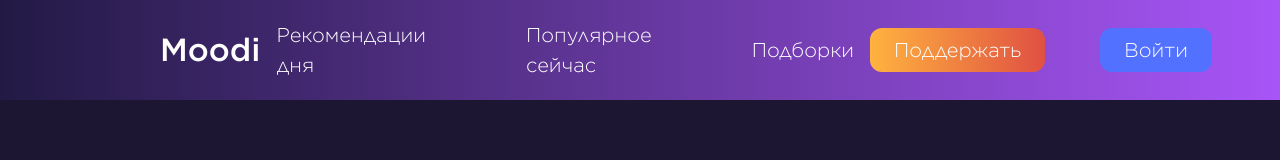
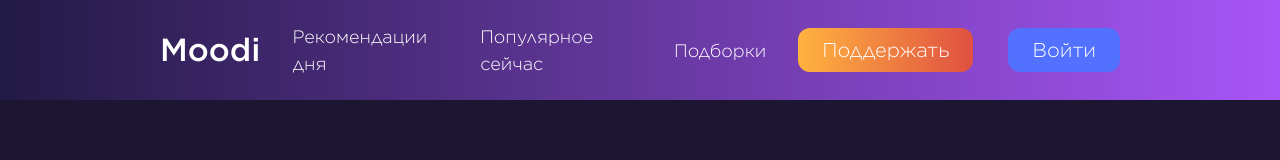
Before and after one commit to Ramaxa96/movie-app, a React (Vite) app in the folder frontend/: page / in a window 1280 px wide. Shown: the top 160 px of the page. Built offline with nearby package versions, Linux system fonts and the light colour scheme.

Commit message:
chore: minore changes in header

```diff
--- a/frontend/src/components/Header/Header.jsx
+++ b/frontend/src/components/Header/Header.jsx
@@ -7,9 +7,15 @@ const Header = () => {
             <a className='header__title' href="/">Moodi</a>
             <nav className="header__menu">
                 <ul className="header__menu-list">
-                    <li className="header__menu_item"><a href='/'>Рекомендации дня</a></li>
-                    <li className="header__menu_item"><a href='/'>Популярное сейчас</a></li>
-                    <li className="header__menu_item"><a href='/'>Подборки</a></li>
+                    <li className="header__menu-item">
+                        <a href='/'>Рекомендации дня</a>
+                    </li>
+                    <li className="header__menu-item">
+                        <a href='/'>Популярное сейчас</a>
+                    </li>
+                    <li className="header__menu-item">
+                        <a href='/'>Подборки</a>
+                    </li>
                 </ul>
             </nav>
             <div className="header__menu-actions">
--- a/frontend/src/components/Header/Header.scss
+++ b/frontend/src/components/Header/Header.scss
@@ -5,9 +5,9 @@
     align-items: center;
     justify-content: space-between;
     padding: rem(0) rem(160);
-    column-gap: 1rem;
+    column-gap: rem(32);
+    height: rem(100);
     width: 100vw;
-    height: rem(100);
     background: linear-gradient(270deg, var(--color-pink-50), var(--color-pink-90));
     color: var(--color-white-100);
 
@@ -33,3 +33,17 @@
         column-gap: rem(55);
     }
 }
+
+@media(max-width: 1550px) {
+    .header {
+
+        &__menu-list {
+            font-size: rem(18);
+            column-gap: rem(45);
+        }
+
+        &__menu-actions {
+            column-gap: rem(35);
+        }
+    }
+}
```
